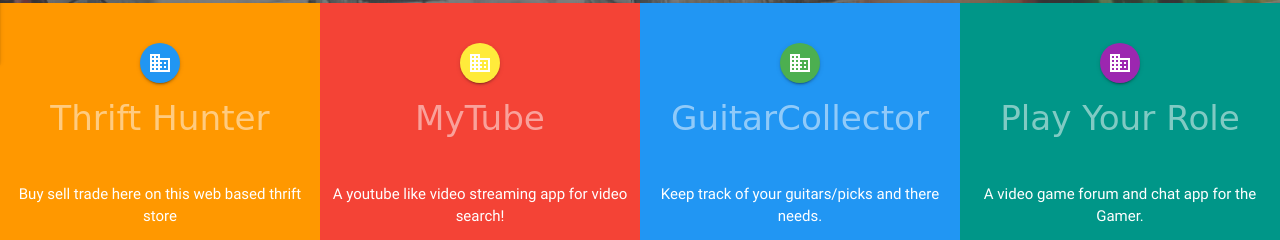
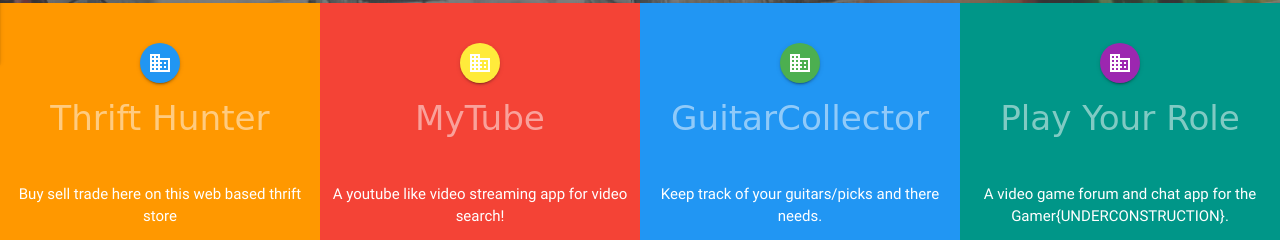
Before and after one commit to Mjsmith30/portfolio3, a plain HTML site: page index.html in a window 1280 px wide. Shown: the part 797-1037 px from the top of the page. Drawn offline with nearby package versions, Linux system fonts and the light colour scheme; some packages are replaced by stand-ins of ours; a web font is replaced by a local one.

Commit message:
constructing react app

```diff
--- a/index.html
+++ b/index.html
@@ -125,7 +125,7 @@
         <a href="https://playyourrole.herokuapp.com">
           <h4>Play Your Role</h4>
         </a>
-        <p> A video game forum and chat app for the Gamer.</p>
+        <p> A video game forum and chat app for the Gamer{UNDERCONSTRUCTION}.</p>
         <p>Languages: React || Express || Node || HTML || CSS || MongoDb</p>
       </div>
     </div>
```
